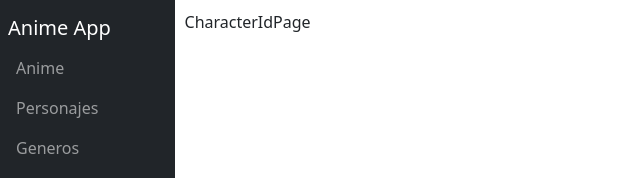
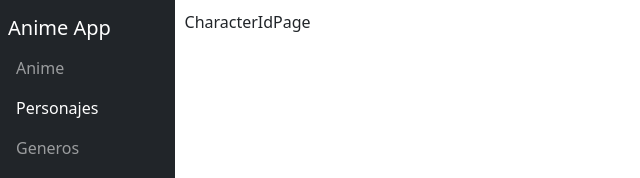
Before and after one commit to jenri019/anime-app, a React (Vite) app: page /character/1 in a window 1280 px wide. Shown: the top 178 px of the page, without its empty margins (0-640 px from the left). Built offline with nearby package versions, Linux system fonts and the light colour scheme.

Commit message:
Fixing navbar route from character

```diff
--- a/src/common/components/Navbar.jsx
+++ b/src/common/components/Navbar.jsx
@@ -23,7 +23,7 @@ export const Navbar = () => {
 
             <NavLink
                 className={({isActive}) => { return `nav-link ${isActive ? 'active': ''}` }}
-                to="/characters"
+                to="/character"
             >
                 Personajes
             </NavLink>
```
